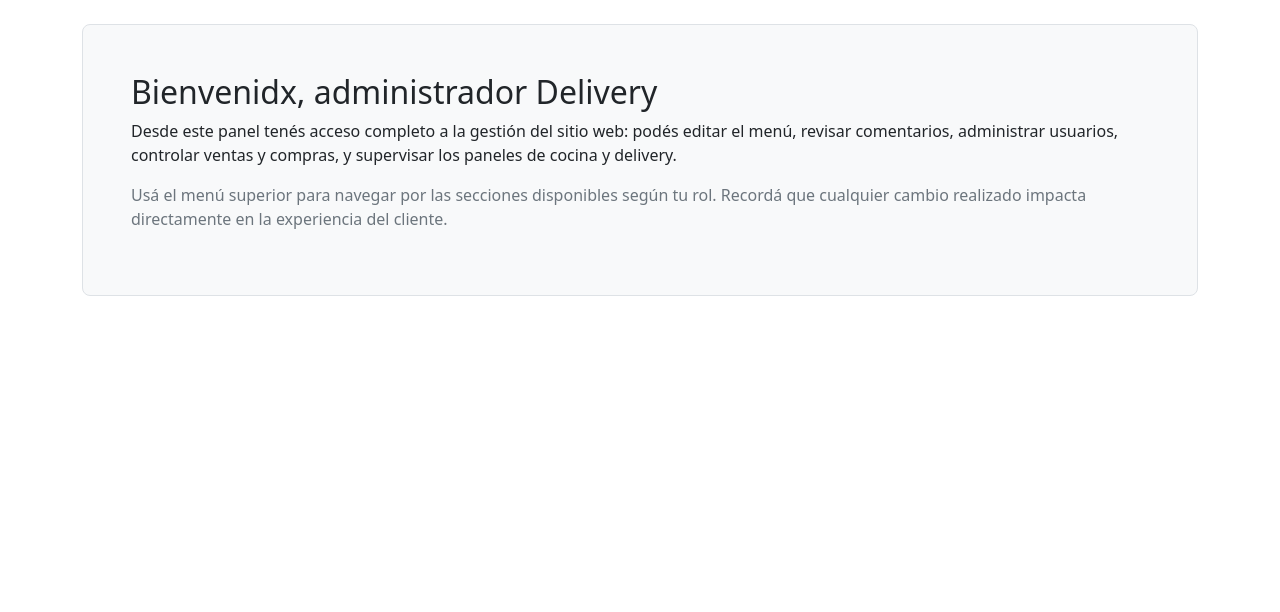
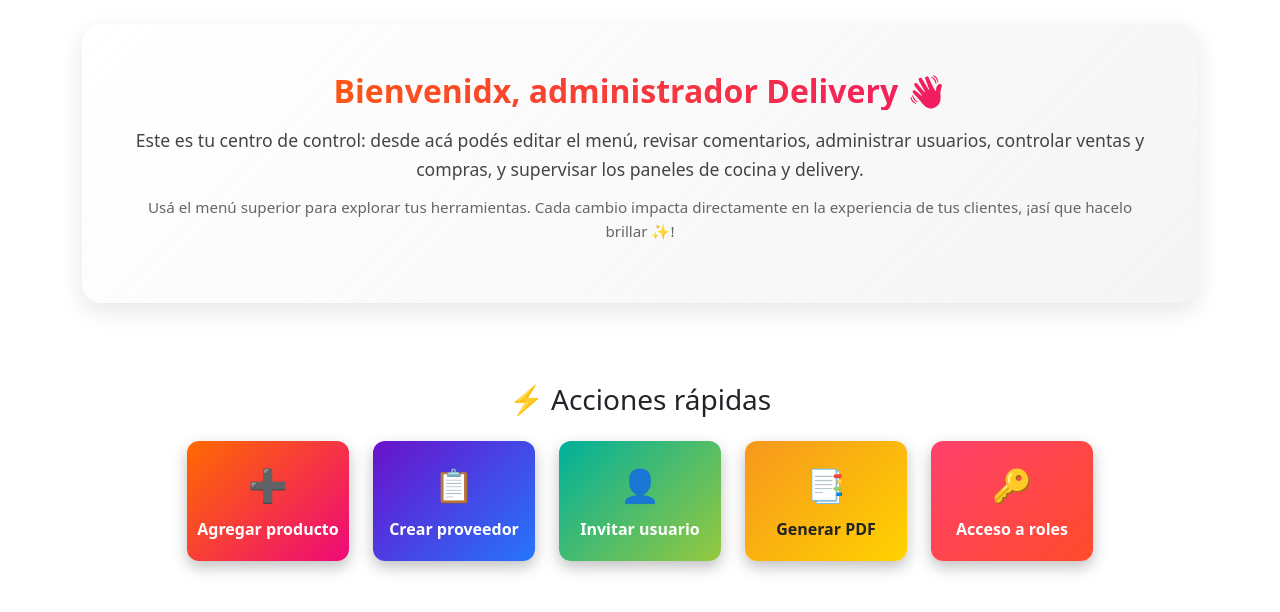
Before and after one commit to yasheyxs/piccoloBurgers, a PHP site: page /admin/index.php in a window 1280 px wide. Shown: the part 56-668 px from the top of the page. Run offline with PHP 8.4, Linux system fonts and the light colour scheme; a user stored in the database is signed in; some libraries are stand-ins or nearby versions.

Commit message:
Commit 95: nuevo estilo index administrador

```diff
--- a/admin/index.php
+++ b/admin/index.php
@@ -1,14 +1,135 @@
 <?php include("templates/header.php"); ?>
+
+<style>
+.quick-action {
+  display: flex;
+  flex-direction: column;
+  align-items: center;
+  justify-content: center;
+  height: 120px;
+  border-radius: 12px;
+  color: #fff;
+  font-weight: bold;
+  font-size: 1rem;
+  text-align: center;
+  border: none;
+  transition: all 0.3s ease;
+  box-shadow: 0 6px 15px rgba(0,0,0,0.25);
+}
+
+.quick-action span {
+  font-size: 2rem;
+  margin-bottom: 0.5rem;
+}
+
+/* Efecto hover */
+.quick-action:hover {
+  transform: translateY(-5px) scale(1.05);
+  box-shadow: 0 10px 25px rgba(0,0,0,0.35);
+  filter: brightness(1.1);
+}
+
+/* Colores  */
+.btn-add      { background: linear-gradient(135deg, #ff6a00, #ee0979); }
+.btn-provider { background: linear-gradient(135deg, #6a11cb, #2575fc); }
+.btn-user     { background: linear-gradient(135deg, #00b09b, #96c93d); }
+.btn-report   { background: linear-gradient(135deg, #f7971e, #ffd200); color:#222; }
+.btn-roles    { background: linear-gradient(135deg, #ff416c, #ff4b2b); }
+
+.welcome-box {
+  background: linear-gradient(135deg, rgba(255,255,255,0.9), rgba(240,240,240,0.7));
+  border-radius: 20px;
+  padding: 3rem;
+  box-shadow: 0 8px 25px rgba(0,0,0,0.1);
+  backdrop-filter: blur(12px);
+  -webkit-backdrop-filter: blur(12px);
+  transition: transform 0.3s ease, box-shadow 0.3s ease;
+  text-align: center;
+  margin-bottom: 2rem;
+}
+
+.welcome-box:hover {
+  transform: translateY(-5px);
+  box-shadow: 0 12px 35px rgba(0,0,0,0.2);
+}
+
+.welcome-box h2 {
+  font-size: 2rem;
+  font-weight: 700;
+  background: linear-gradient(90deg, #ff6a00, #ee0979);
+  -webkit-background-clip: text;
+  -webkit-text-fill-color: transparent;
+  margin-bottom: 1rem;
+}
+
+.welcome-box p {
+  font-size: 1.1rem;
+  line-height: 1.6;
+  color: #444;
+  margin-bottom: 0.75rem;
+}
+
+.welcome-box .text-muted {
+  font-size: 0.95rem;
+  color: #666 !important;
+}
+
+</style>
 
 <br />
 <div class="row align-items-md-stretch">
   <div class="col-md-12">
-    <div class="h-100 p-5 border rounded-3 bg-light">
-      <h2>Bienvenidx, administrador <?php echo $_SESSION["admin_usuario"]; ?></h2>
-      <p>Desde este panel tenés acceso completo a la gestión del sitio web: podés editar el menú, revisar comentarios, administrar usuarios, controlar ventas y compras, y supervisar los paneles de cocina y delivery.</p>
-      <p class="text-muted">Usá el menú superior para navegar por las secciones disponibles según tu rol. Recordá que cualquier cambio realizado impacta directamente en la experiencia del cliente.</p>
+    <div class="welcome-box">
+      <h2>Bienvenidx, administrador <?php echo $_SESSION["admin_usuario"]; ?> 👋</h2>
+      <p>Este es tu centro de control: desde acá podés editar el menú, revisar comentarios, administrar usuarios, controlar ventas y compras, y supervisar los paneles de cocina y delivery.</p>
+      <p class="text-muted">Usá el menú superior para explorar tus herramientas. Cada cambio impacta directamente en la experiencia de tus clientes, ¡así que hacelo brillar ✨!</p>
     </div>
   </div>
 </div>
 
+
+<!-- 🔹 Sección de Acciones Rápidas -->
+<div class="container my-5">
+  <h3 class="mb-4 text-center">⚡ Acciones rápidas</h3>
+  <div class="row g-4 justify-content-center">
+
+    <div class="col-md-3 col-lg-2">
+      <button class="quick-action btn-add w-100">
+        <span>➕</span>
+        Agregar producto
+      </button>
+    </div>
+
+    <div class="col-md-3 col-lg-2">
+      <button class="quick-action btn-provider w-100">
+        <span>📋</span>
+        Crear proveedor
+      </button>
+    </div>
+
+    <div class="col-md-3 col-lg-2">
+      <button class="quick-action btn-user w-100">
+        <span>👤</span>
+        Invitar usuario
+      </button>
+    </div>
+
+    <div class="col-md-3 col-lg-2">
+      <button class="quick-action btn-report w-100">
+        <span>📑</span>
+        Generar PDF
+      </button>
+    </div>
+
+    <div class="col-md-3 col-lg-2">
+      <button class="quick-action btn-roles w-100">
+        <span>🔑</span>
+        Acceso a roles
+      </button>
+    </div>
+
+  </div>
+</div>
+
+
 <?php include("templates/footer.php"); ?>
```
